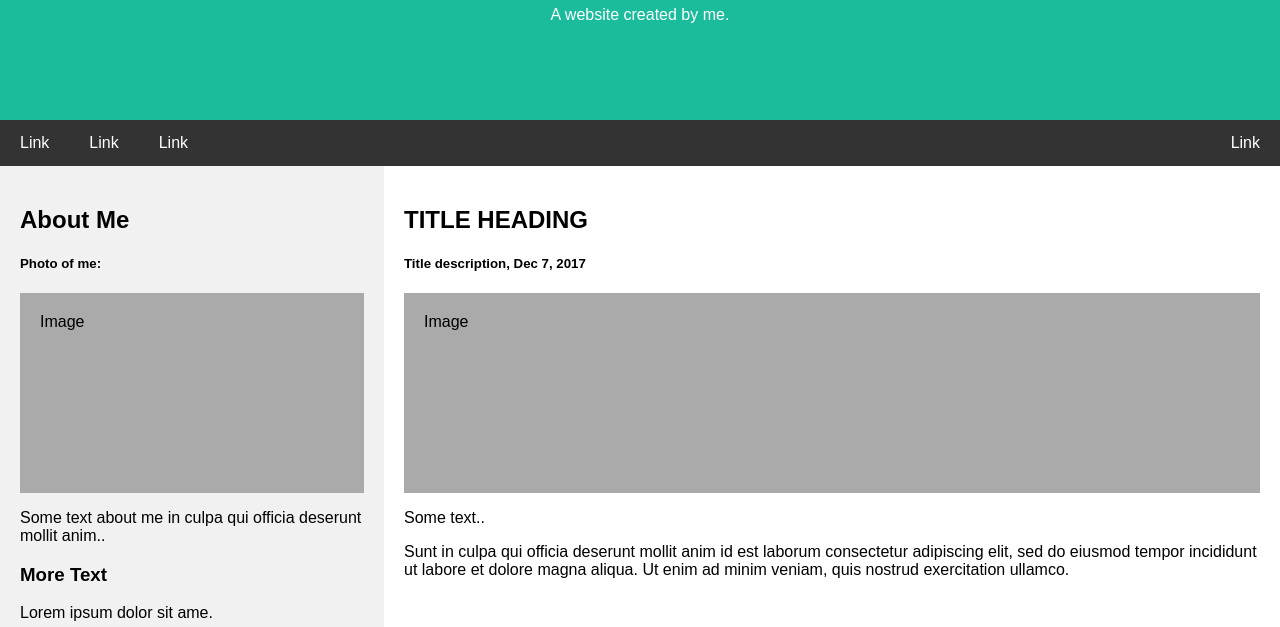
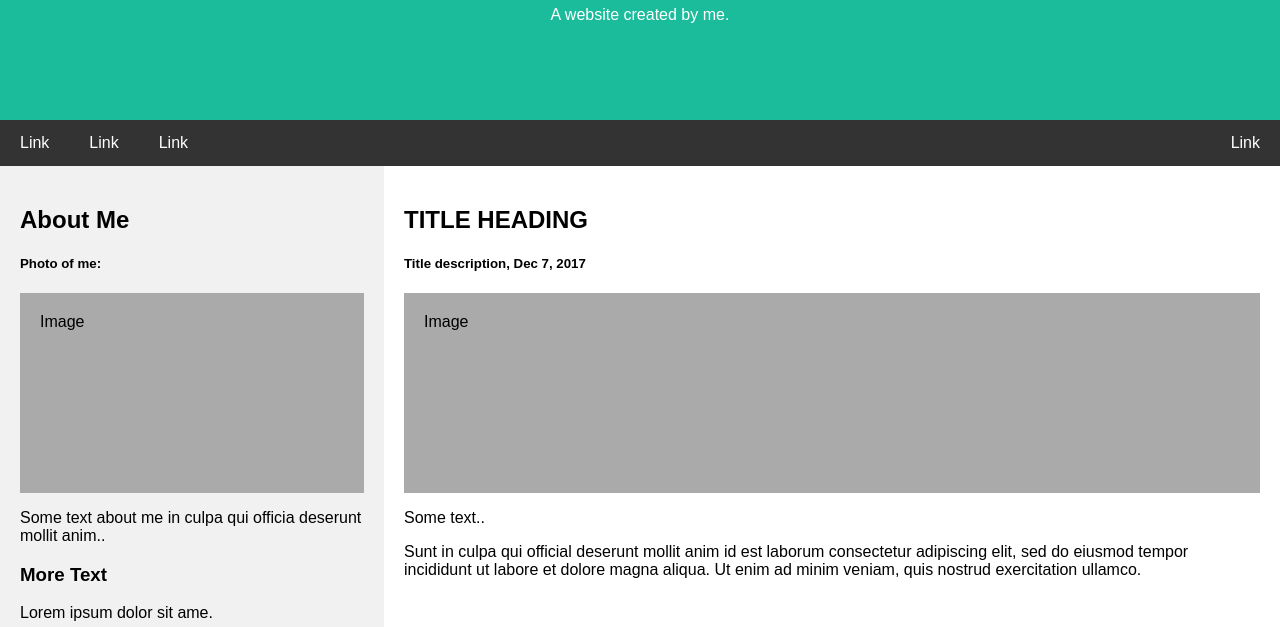
Before and after one commit to ajayreddy1998/Yeshlaptop, a plain HTML site: page index.html in a window 1280 px wide. Shown: the part 173-800 px from the top of the page. Drawn offline with Linux system fonts and the light colour scheme.

Commit message:
Update index.html

```diff
--- a/index.html
+++ b/index.html
@@ -114,7 +114,7 @@ body {
     <h5>Title description, Dec 7, 2017</h5>
     <div class="fakeimg" style="height:200px;">Image</div>
     <p>Some text..</p>
-    <p>Sunt in culpa qui officia deserunt mollit anim id est laborum consectetur adipiscing elit, sed do eiusmod tempor incididunt ut labore et dolore magna aliqua. Ut enim ad minim veniam, quis nostrud exercitation ullamco.</p>
+    <p>Sunt in culpa qui official deserunt mollit anim id est laborum consectetur adipiscing elit, sed do eiusmod tempor incididunt ut labore et dolore magna aliqua. Ut enim ad minim veniam, quis nostrud exercitation ullamco.</p>
     <br>
     <h2>TITLE HEADING</h2>
     <h5>Title description, Sep 2, 2017</h5>
```
